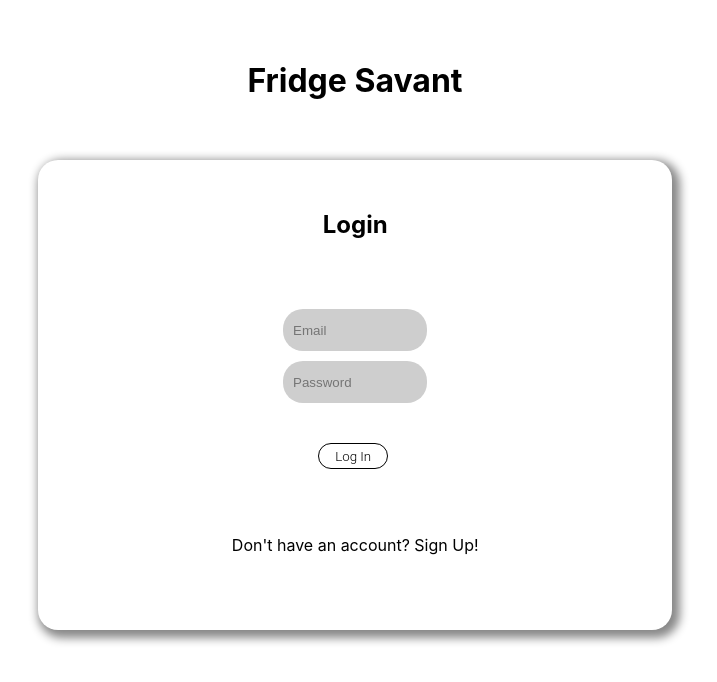
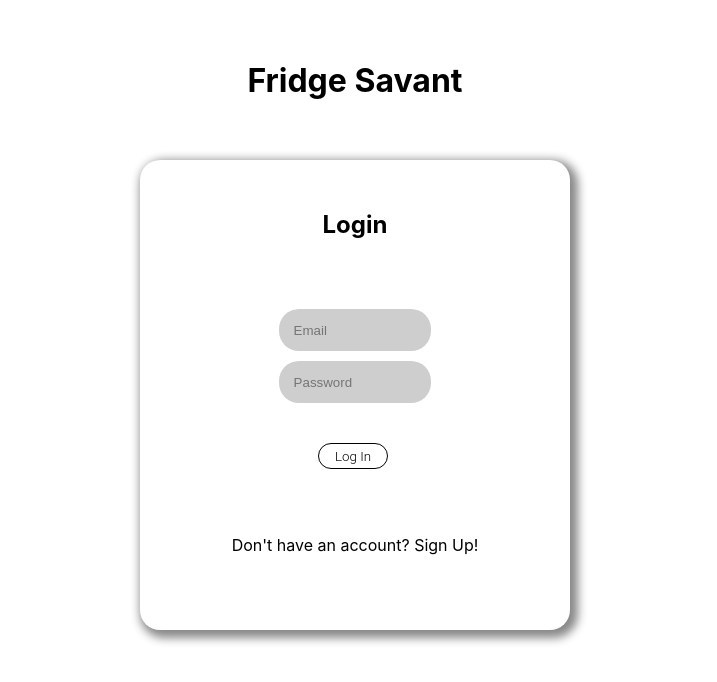
Before and after one commit to fwill22/fridge-savant-client, a React (Create React App) app: page /login in a window 1280 px wide. Shown: the top 682 px of the page, without its empty margins (285-1002 px from the left). Built offline with nearby package versions, Linux system fonts and the light colour scheme.

Commit message:
max width of form - and refactoring

```diff
--- a/src/components/loginForm/index.css
+++ b/src/components/loginForm/index.css
@@ -14,17 +14,6 @@
 .loginTitle {
   margin-top: 40px;
   margin-bottom: 70px;
-}
-
-.form-input {
-  margin-bottom: 10px;
-  width: 70%;
-  height: 40px;
-  border-radius: 20px;
-  border-style: hidden;
-  border-color: white;
-  background-color: rgb(206, 206, 206);
-  padding-left: 10px;
 }
 
 #loginButton {
--- a/src/components/signUpForm/index.css
+++ b/src/components/signUpForm/index.css
@@ -21,3 +21,7 @@
 .signUpTitle {
   margin-bottom: 40px;
 }
+
+#signUpButton {
+  margin-top: 15px;
+}
--- a/src/components/signUpForm/index.js
+++ b/src/components/signUpForm/index.js
@@ -100,7 +100,7 @@ const SignUpForm = ({ handleSignUpClick }) => {
               onChange={handleChange}
               required />
         <br/>
-        <input className='formButton' type='submit' value='Sign Up' />
+        <input className='formButton' id='signUpButton' type='submit' value='Sign Up' />
       </form>
     </div>
   )
--- a/src/webpages/login.css
+++ b/src/webpages/login.css
@@ -16,12 +16,24 @@
   grid-area: header;
 }
 
+.form-input {
+  margin-bottom: 10px;
+  width: 70%;
+  height: 40px;
+  border-radius: 20px;
+  border-style: hidden;
+  border-color: white;
+  background-color: rgb(206, 206, 206);
+  padding-left: 15px;
+}
+
 .form-wrapper {
   grid-area: formArea;
   position:relative;
   width: 60%;
   height: 450px;
   min-width: 300px;
+  max-width: 410px;
   margin:auto;
 }
 
```
